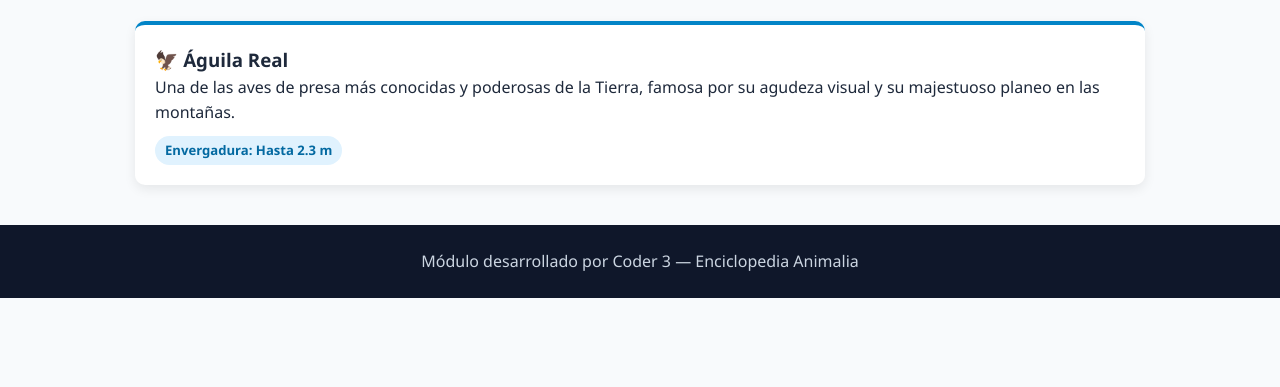
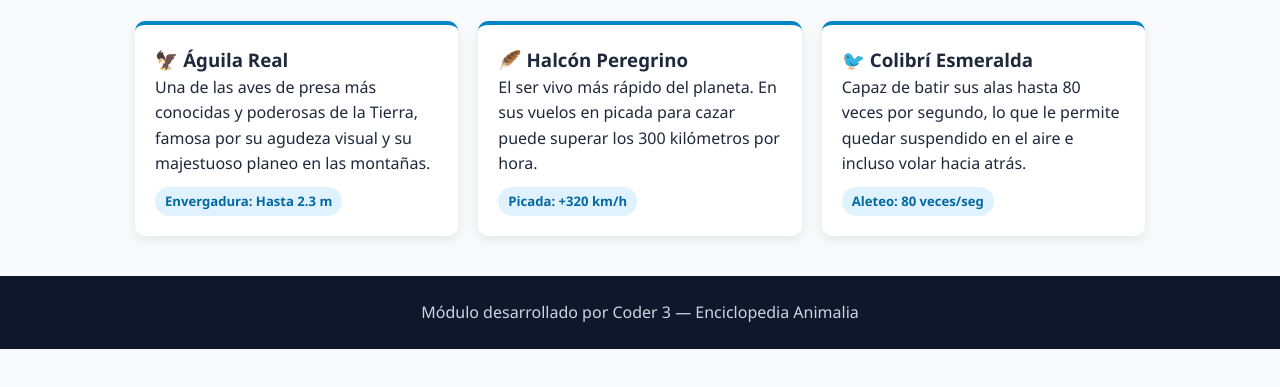
Before and after one commit to Diddier10/animalia-gitflow, a plain HTML site: page aereos.html in a window 1280 px wide. Shown: the part 329-716 px from the top of the page. Drawn offline with Linux system fonts and the light colour scheme.

Commit message:
feat(aereos): add peregrine falcon and hummingbird cards

```diff
--- a/aereos.html
+++ b/aereos.html
@@ -34,6 +34,18 @@
           <p>Una de las aves de presa más conocidas y poderosas de la Tierra, famosa por su agudeza visual y su majestuoso planeo en las montañas.</p>
           <span class="badge">Envergadura: Hasta 2.3 m</span>
         </article>
+
+        <article class="card">
+          <h3>🪶 Halcón Peregrino</h3>
+          <p>El ser vivo más rápido del planeta. En sus vuelos en picada para cazar puede superar los 300 kilómetros por hora.</p>
+          <span class="badge">Picada: +320 km/h</span>
+        </article>
+
+        <article class="card">
+          <h3>🐦 Colibrí Esmeralda</h3>
+          <p>Capaz de batir sus alas hasta 80 veces por segundo, lo que le permite quedar suspendido en el aire e incluso volar hacia atrás.</p>
+          <span class="badge">Aleteo: 80 veces/seg</span>
+        </article>
       </div>
     </section>
   </main>
```
